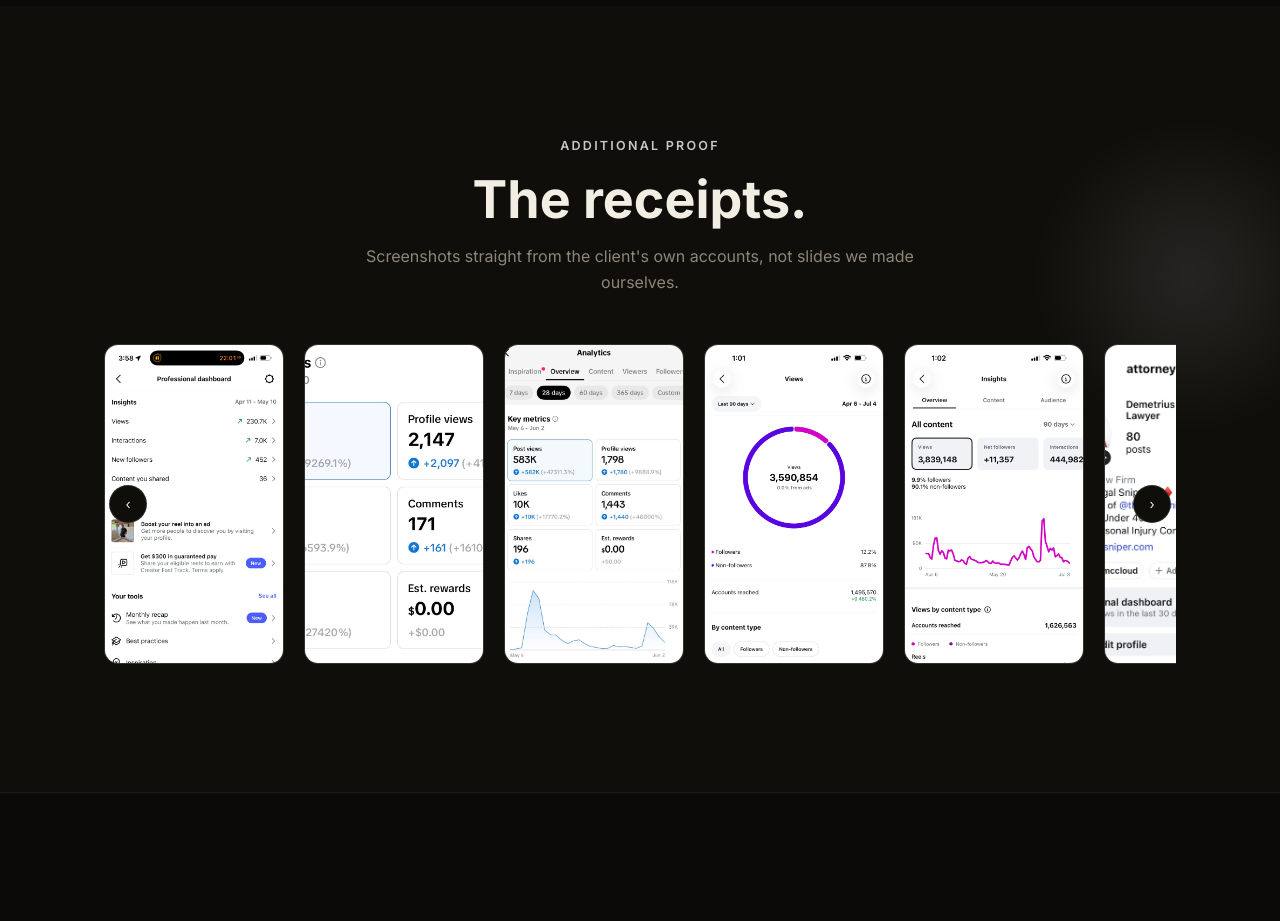
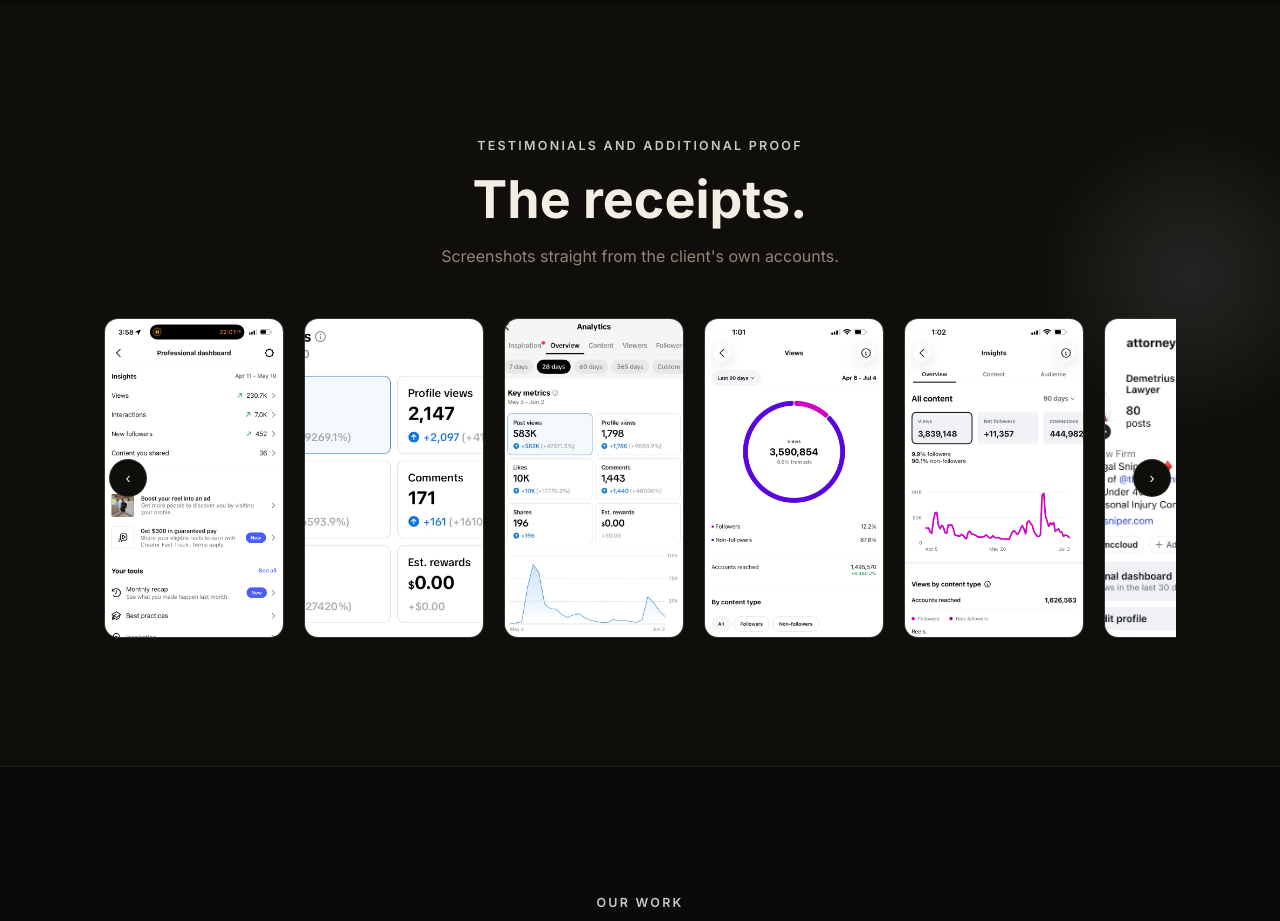
Before and after one commit to Digital-Ninja-Technologies/brandface, a React (Vite) app in the folder web/: page / in a window 1280 px wide. Shown: the part 8400-9321 px from the top of the page. Built offline with nearby package versions, Linux system fonts and the light colour scheme.

Commit message:
Update proof section eyebrow/subheading copy
Co-Authored-By: Claude Sonnet 5 <noreply@anthropic.com>
Claude-Session: https://claude.ai/code/session_013PA86qrvft4sA6gLUTXwrK

```diff
--- a/web/src/components/Testimonials.jsx
+++ b/web/src/components/Testimonials.jsx
@@ -29,12 +29,12 @@ export default function Testimonials() {
       <div className="bf-testimonials-glow" />
       <div className="bf-container-mid" style={{ position: 'relative' }}>
         <div className="bf-center">
-          <Reveal className="bf-testimonials-badge">Additional proof</Reveal>
+          <Reveal className="bf-testimonials-badge">Testimonials and additional proof</Reveal>
           <Reveal as="h2" delay={80}>
             The receipts.
           </Reveal>
           <Reveal as="p" delay={140}>
-            Screenshots straight from the client's own accounts, not slides we made ourselves.
+            Screenshots straight from the client's own accounts.
           </Reveal>
         </div>
 
```
